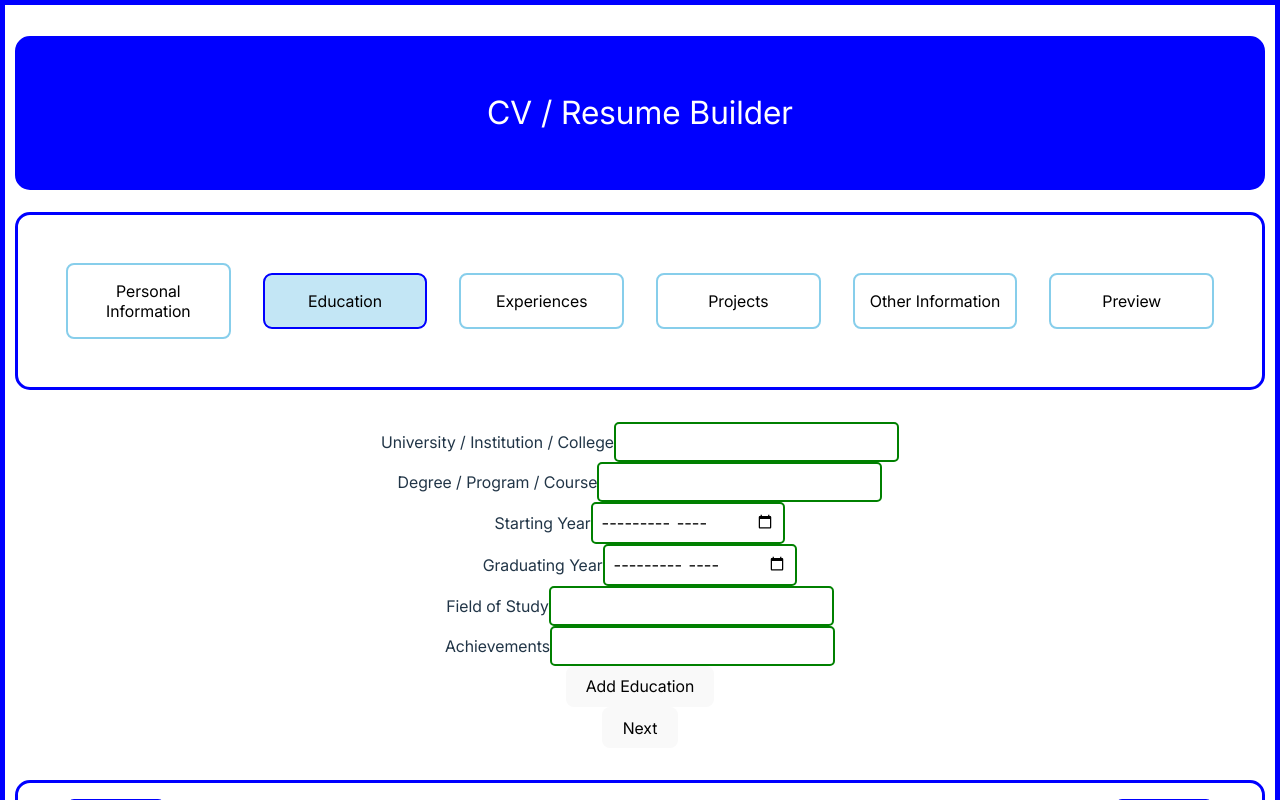
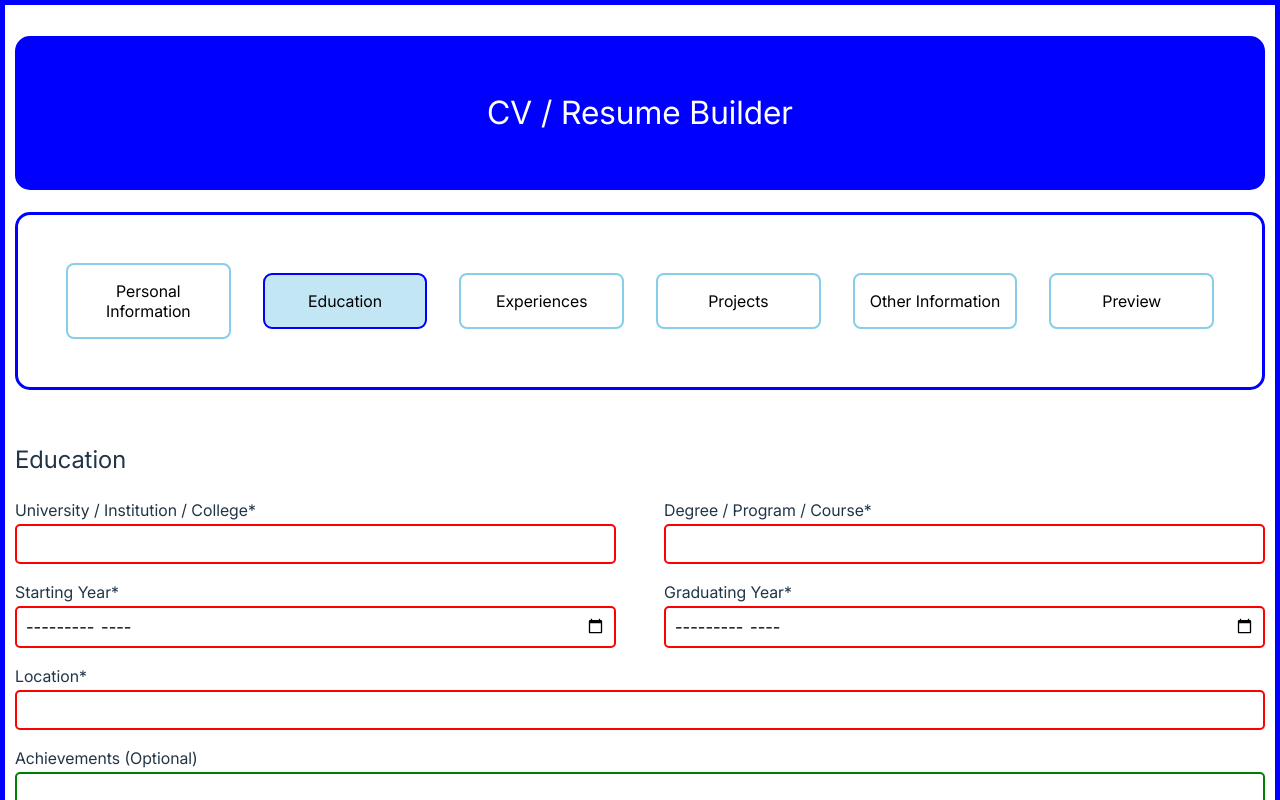
Before and after one commit to yashu483/odin-cv-application, a React (Vite) app: page / in a window 1280 px wide. Both pictures are taken after a click on the button "Education". Shown: the top 800 px of the page. Built offline with nearby package versions, Linux system fonts and the light colour scheme.

Commit message:
feat: create Education Information section

```diff
--- a/src/components/Body.jsx
+++ b/src/components/Body.jsx
@@ -1,6 +1,8 @@
 import { useState } from "react";
+
+// import from component files
 import PersonalInfo from "./PersonalInfo";
-import Education from "./Education";
+import { Education, AddEducation } from "./Education";
 
 const personalInfo = {
   fullName: "",
@@ -29,11 +31,14 @@ const SectionComponents = {
   education: <Education />,
 };
 
+const educationalInfo = [];
+educationalInfo.push(new AddEducation());
+
 function Header({ selectedSection, changeSection }) {
   return (
     <header>
-      <h1>CV / Resume Builder</h1>
-      <nav>
+      <h1 className="elevated">CV / Resume Builder</h1>
+      <nav className="elevated">
         {SECTIONS.map((section) => (
           <button
             key={section.key}
@@ -53,7 +58,7 @@ function Header({ selectedSection, changeSection }) {
 function Footer() {
   return (
     <footer>
-      <nav>
+      <nav className="elevated">
         <button type="button">Previous</button>
         <button type="button">Next</button>
       </nav>
@@ -64,7 +69,13 @@ function Footer() {
   );
 }
 
-function Main({ selectedSectionObj, personalData, setPersonalData }) {
+function Main({
+  selectedSectionObj,
+  personalData,
+  setPersonalData,
+  educationalData,
+  setEducationalData,
+}) {
   function renderSection() {
     switch (selectedSectionObj.key) {
       case "personalInfo":
@@ -75,7 +86,12 @@ function Main({ selectedSectionObj, personalData, setPersonalData }) {
           />
         );
       case "education": {
-        return <Education />;
+        return (
+          <Education
+            educationalData={educationalData}
+            setEducationalData={setEducationalData}
+          />
+        );
       }
       default:
         return null;
@@ -87,6 +103,7 @@ function Main({ selectedSectionObj, personalData, setPersonalData }) {
 function Body() {
   const [selectedSection, setSelectedSection] = useState(SECTIONS[0].key);
   const [personalData, setPersonalData] = useState(personalInfo);
+  const [educationalData, setEducationalData] = useState(educationalInfo);
 
   function changeSection(sectionKey) {
     setSelectedSection(sectionKey);
@@ -100,6 +117,8 @@ function Body() {
         }
         personalData={personalData}
         setPersonalData={setPersonalData}
+        educationalData={educationalData}
+        setEducationalData={setEducationalData}
       />
       <Footer />
     </>
--- a/src/components/Education.jsx
+++ b/src/components/Education.jsx
@@ -1,4 +1,5 @@
-import { useState } from "react";
+import editIcon from "./../assets/icons/pencil.png";
+import deleteIcon from "./../assets/icons/bin.png";
 
 class AddEducation {
   constructor(
@@ -7,7 +8,7 @@ class AddEducation {
     degree = "",
     startYear = "",
     graduatingYear = "",
-    field = "",
+    location = "",
     achievements = ""
   ) {
     this.key = key;
@@ -15,90 +16,201 @@ class AddEducation {
     this.degree = degree;
     this.startYear = startYear;
     this.graduatingYear = graduatingYear;
-    this.field = field;
+    this.location = location;
     this.achievements = achievements;
+    this.isSelected = true;
+    this.isAdded = false;
   }
 }
 
-const educationalInfo = [];
+// EducationCard() is used to show a single college information
+function EducationCard({ educationalData }) {
+  return (
+    <div className="educational-card">
+      <div className="educational-detail">
+        <h3 className="card-headings">{`${educationalData.degree}, ${educationalData.collegeName}`}</h3>
+        <p>{`${educationalData.startYear} - ${educationalData.graduatingYear}   ${educationalData.location}`}</p>
+      </div>
+      <div className="education-button-container">
+        <button aria-label="Edit">
+          <img
+            src={editIcon}
+            alt="Edit Button"
+            className="education-edit-button"
+          />
+        </button>
+        <button aria-label="Delete">
+          <img
+            src={deleteIcon}
+            alt="Delete Button"
+            className="education-delete-button"
+          />
+        </button>
+      </div>
+    </div>
+  );
+}
 
-function Education() {
-  const [educationalData, setEducationalData] = useState(
-    new AddEducation(educationalInfo.length - 1)
+// ShowEducation will  renders each college and education
+function ShowEducation({ educationalArray }) {
+  return (
+    <>
+      {educationalArray.map((obj) => {
+        if (obj.isAdded) {
+          return <EducationCard educationalData={obj} />;
+        } else {
+          return null;
+        }
+      })}
+    </>
   );
+}
+function Education({ educationalData, setEducationalData }) {
+  let currentlyEditingEducationIndex;
+  const currentlyEditingEducationObj = educationalData.filter((item, index) => {
+    currentlyEditingEducationIndex = index;
+    return item.isSelected === true;
+  })[0];
+
+  const currentlyEditingEducation = { ...currentlyEditingEducationObj };
 
   const handleInput = function handleInput(e) {
     const { name, value } = e.target;
-    setEducationalData({
-      ...educationalData,
+
+    const educationWithNewValue = {
+      ...currentlyEditingEducation,
       [name]: value,
+    };
+    const newEducationArray = educationalData.map((obj) => ({ ...obj }));
+    newEducationArray[currentlyEditingEducationIndex] = educationWithNewValue;
+
+    setEducationalData(newEducationArray);
+  };
+
+  const addButtonHandler = function addButtonHandler() {
+    currentlyEditingEducation.isSelected = false;
+    currentlyEditingEducation.isAdded = true;
+    const newEducationArray = educationalData.map((obj, index) => {
+      return index === currentlyEditingEducationIndex
+        ? currentlyEditingEducation
+        : { ...obj };
     });
+    newEducationArray.push(new AddEducation());
+    setEducationalData(newEducationArray);
   };
+
+  function renderTotalAddedEducation() {
+    const totalAddedEducation = educationalData.filter(
+      (item) => item.isAdded
+    ).length;
+
+    return totalAddedEducation === 0 ? (
+      <>
+        <h2 className="section-headings">Your Education</h2>
+        <p className="section-headings">No Education Added</p>
+      </>
+    ) : (
+      <>
+        <h2 className="section-headings">Your Education</h2>
+        <ShowEducation educationalArray={educationalData} />
+      </>
+    );
+  }
   return (
     <>
-      <form>
-        <div>
-          <div>
+      <div className="main-section-component">
+        <h2 className="section-headings">Education</h2>
+        <form id="educational-form" className="section-form">
+          <div className="double-input-row">
+            <div className="input-in-double-input-row">
               <label htmlFor="collegeName">
                 University / Institution / College
+                <span className="aria-label" aria-label="required">
+                  *
+                </span>
               </label>
               <input
                 type="text"
                 id="collegeName"
                 name="collegeName"
-              value={educationalData.collegeName}
+                value={currentlyEditingEducation.collegeName}
                 onChange={handleInput}
+                required
               />
             </div>
-          <div>
-            <label htmlFor="degree">Degree / Program / Course</label>
+            <div className="input-in-double-input-row">
+              <label htmlFor="degree">
+                Degree / Program / Course
+                <span className="aria-label" aria-label="required">
+                  *
+                </span>
+              </label>
               <input
                 type="text"
                 id="degree"
                 name="degree"
-              value={educationalData.degree}
+                value={currentlyEditingEducation.degree}
                 onChange={handleInput}
+                required
               />
             </div>
           </div>
-        <div>
-          <div>
-            <label htmlFor="startYear">Starting Year</label>
+          <div className="double-input-row">
+            <div className="input-in-double-input-row">
+              <label htmlFor="startYear">
+                Starting Year
+                <span className="aria-label" aria-label="required">
+                  *
+                </span>
+              </label>
               <input
                 type="month"
                 id="startYear"
                 name="startYear"
-              value={educationalData.startYear}
+                value={currentlyEditingEducation.startYear}
                 onChange={handleInput}
+                required
               />
             </div>
-          <div>
-            <label htmlFor="graduatingYear">Graduating Year</label>
+            <div className="input-in-double-input-row">
+              <label htmlFor="graduatingYear">
+                Graduating Year
+                <span className="aria-label" aria-label="required">
+                  *
+                </span>
+              </label>
               <input
                 type="month"
                 id="graduatingYear"
                 name="graduatingYear"
-              value={educationalData.graduatingYear}
+                value={currentlyEditingEducation.graduatingYear}
                 onChange={handleInput}
+                required
               />
             </div>
           </div>
-        <div>
-          <label htmlFor="field">Field of Study</label>
+          <div className="single-input-row">
+            <label htmlFor="field">
+              Location
+              <span className="aria-label" aria-label="required">
+                *
+              </span>
+            </label>
             <input
               type="text"
-            id="field"
-            name="field"
-            value={educationalData.field}
+              id="location"
+              name="location"
+              value={currentlyEditingEducation.location}
               onChange={handleInput}
+              required
             />
           </div>
-        <div>
-          <label htmlFor="achievements">Achievements</label>
+          <div className="single-input-row">
+            <label htmlFor="achievements">Achievements (Optional)</label>
             <input
               type="text"
               id="achievements"
-            value={educationalData.achievements}
+              value={currentlyEditingEducation.achievements}
               name="achievements"
               onChange={handleInput}
             />
@@ -108,15 +220,24 @@ function Education() {
             key={"educationSubmit"}
             onClick={(e) => {
               e.preventDefault();
+              const educationalForm =
+                document.querySelector("#educational-form");
+              educationalForm.reportValidity();
+              if (educationalForm.checkValidity()) {
+                addButtonHandler();
+              }
             }}
+            className="education-add-button"
           >
-          Add Education
+            ADD
           </button>
         </form>
-      {educationalInfo.length > 1}
-      <button type="button">Next</button>
+      </div>
+      <div className="main-section-component card-container">
+        {renderTotalAddedEducation()}
+      </div>
     </>
   );
 }
 
-export default Education;
+export { Education, AddEducation };
```
Also changed, not shown: src/components/PersonalInfo.jsx (+32 -7 lines). Lines whose indentation alone changed are shown as unchanged.
